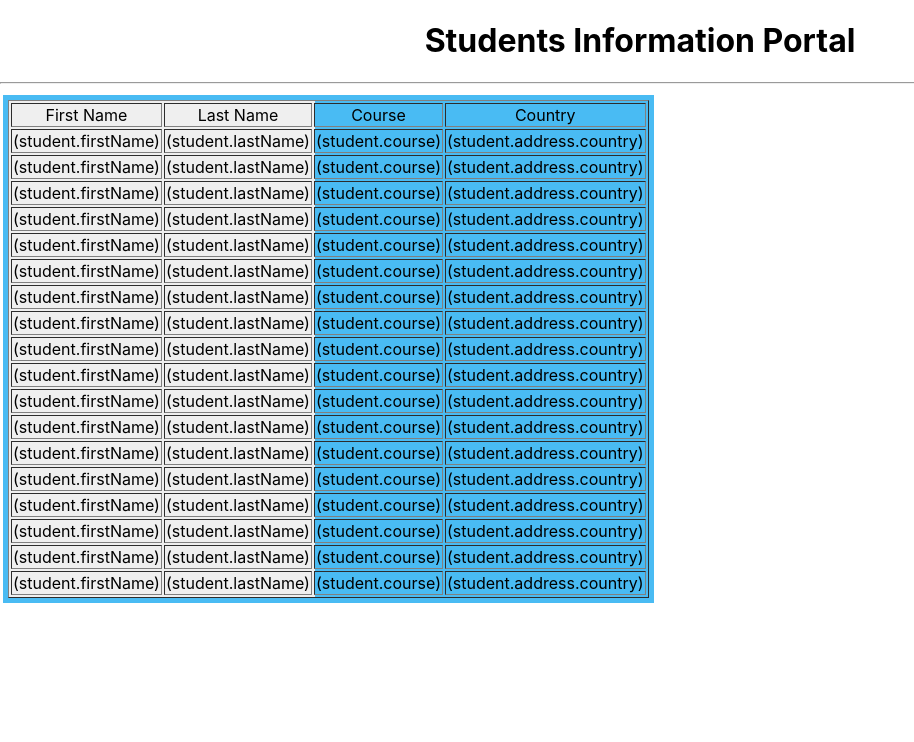
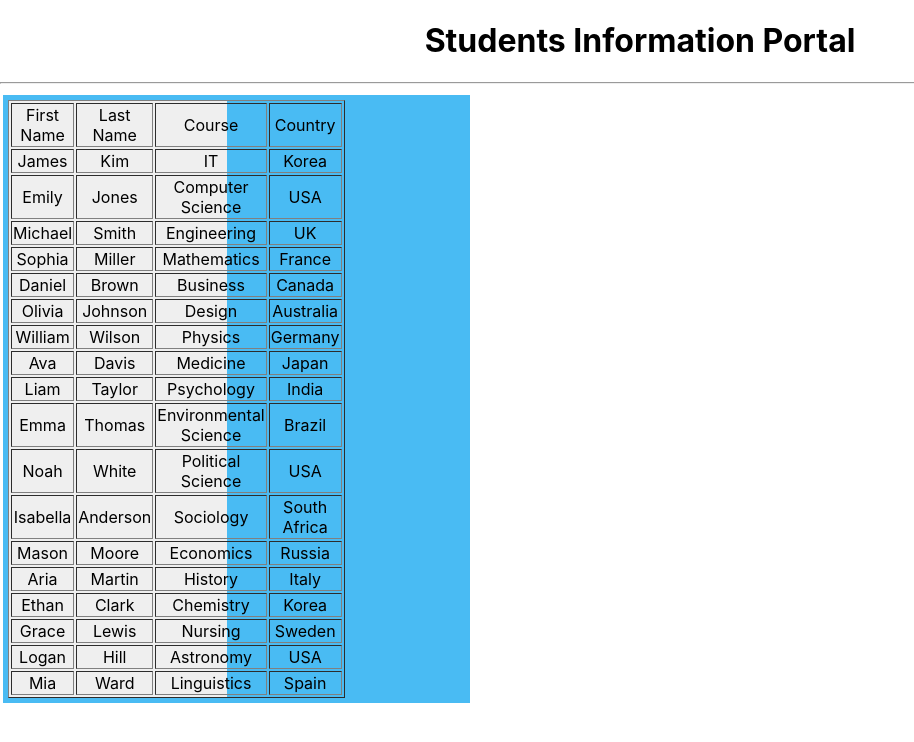
Before and after one commit to Sumy2001/IT31332024ReactProjects, a React (Create React App) app in the folder studentapp/: page / in a window 1280 px wide. Shown: the top 742 px of the page, without its empty margins (0-914 px from the left). Built offline with nearby package versions, Linux system fonts and the light colour scheme.

Commit message:
change the bracket

```diff
--- a/studentapp/src/components/StudentTable.js
+++ b/studentapp/src/components/StudentTable.js
@@ -8,20 +8,20 @@ export default function StudentTable(props) {
                 <table border="1">
                     <thead>
                         <tr>
-                            <td> First Name </td>
-                            <td> Last Name </td>
-                            <td> Course </td>
-                            <td> Country </td>
+                            <td>First Name</td>
+                            <td>Last Name</td>
+                            <td>Course</td>
+                            <td>Country</td>
                         </tr>
                     </thead>
                     <tbody>
                         {
                             props.students.map( student=>
                                 <tr>
-                                    <td> (student.firstName)</td>
-                                    <td> (student.lastName) </td>
-                                    <td> (student.course)  </td>
-                                    <td> (student.address.country) </td>
+                                    <td> {student.firstName}</td>
+                                    <td> {student.lastName} </td>
+                                    <td> {student.course} </td>
+                                    <td> {student.address.country} </td>
                                 </tr>
 
                             )
```
